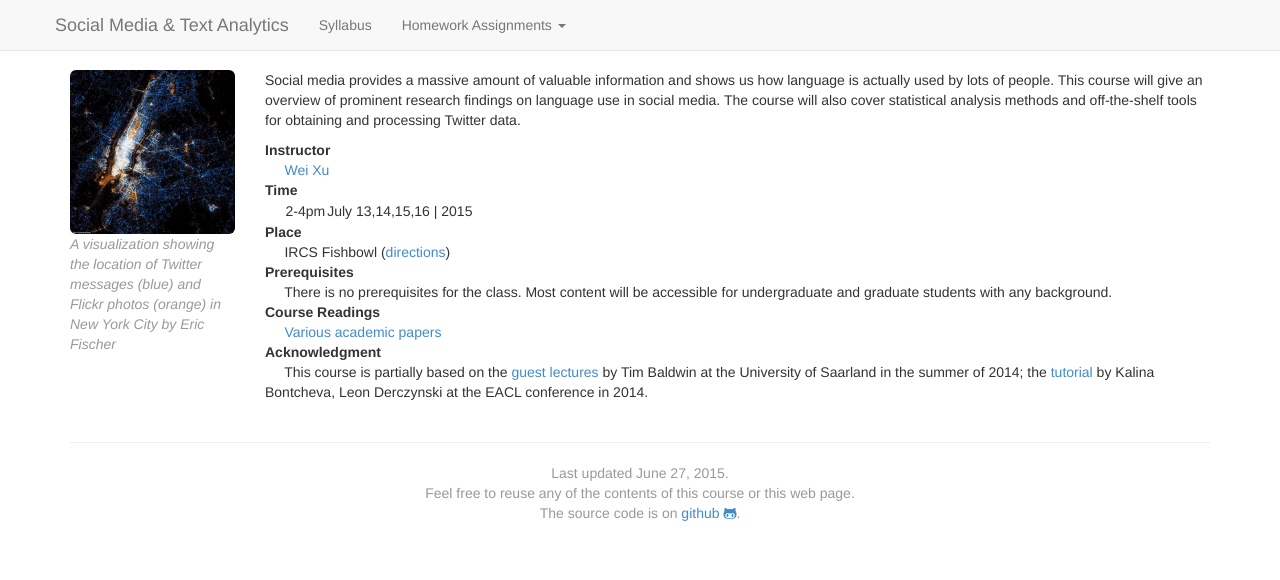
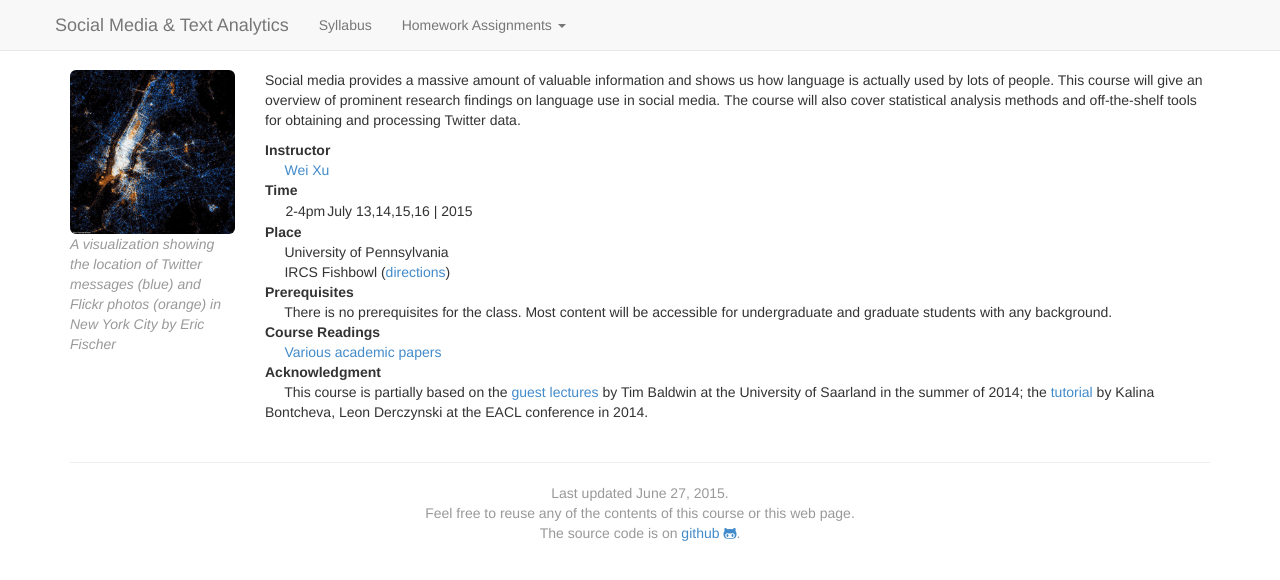
Before and after one commit to socialmedia-class/socialmedia-class.github.io, a Jekyll site: the page built from index.md, in a window 1280 px wide. Shown: the top 580 px of the page. Built offline with Jekyll 4.4.1, drawn with Linux system fonts in a browser that asks for light colours; nearby versions of some CDN libraries.

Commit message:
minor edit

```diff
--- /dev/null
+++ b/CNAME
@@ -0,0 +1 @@
+socialmedia-class.org
--- a/index.md
+++ b/index.md
@@ -19,7 +19,8 @@ Time
 
 
 Place
-: &nbsp;&nbsp;&nbsp;&nbsp; IRCS Fishbowl \([directions](https://www.ircs.upenn.edu/about/directions-ircs)\)
+: &nbsp;&nbsp;&nbsp;&nbsp; University of Pennsylvania <br>
+&nbsp;&nbsp;&nbsp;&nbsp; IRCS Fishbowl \([directions](https://www.ircs.upenn.edu/about/directions-ircs)\)
 
 
 Prerequisites
```
Also changed, not shown: 2 other files.
